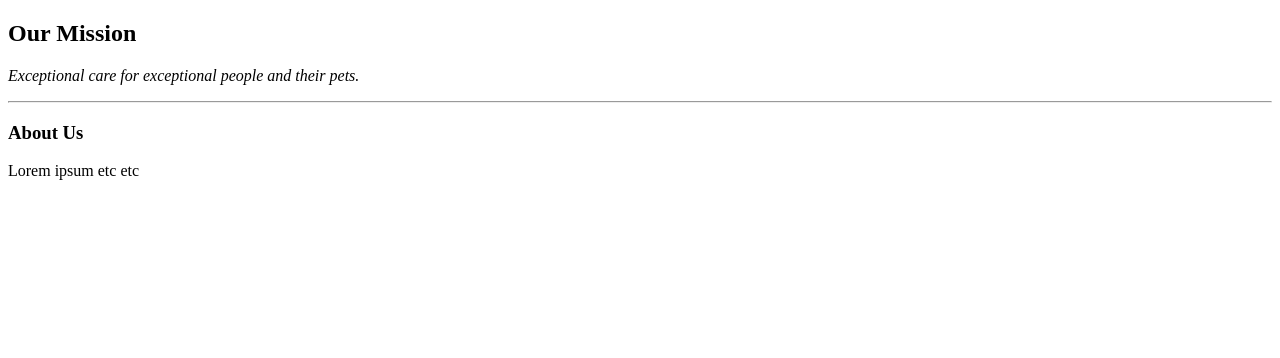
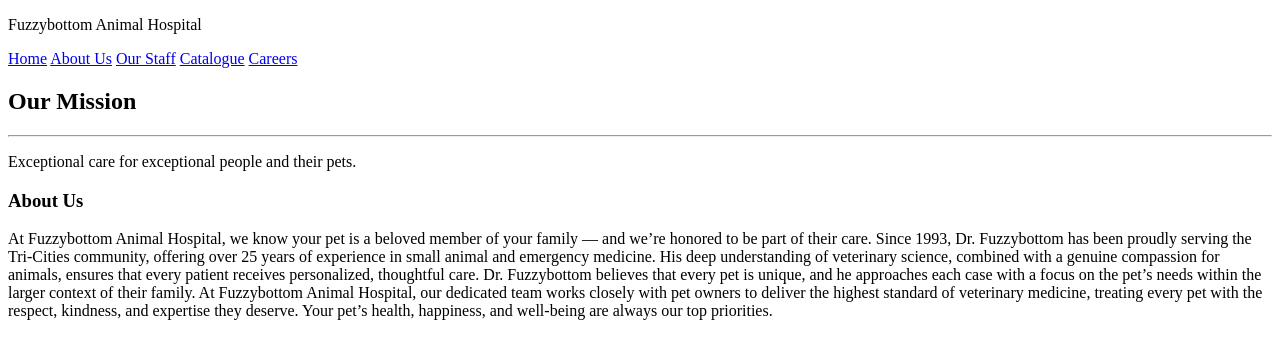
Before and after one commit to Skyai124/CSCI1100, a plain HTML site: page Website/subwaySmurfs/about.html in a window 1280 px wide. Drawn offline with Linux system fonts and the light colour scheme.

Commit message:
Update about.html
This won't look perfect until we consolidate the css files-- I used Skyai's and then added some of my own in

```diff
--- a/Website/subwaySmurfs/about.html
+++ b/Website/subwaySmurfs/about.html
@@ -14,23 +14,38 @@
      <!-- .html
         -        Author:            Aurora Liles
         -        Date:              11/18/2025
-        -        Last Revised:      11/18/2025
+        -        Last Revised:      11/27/2025
         -        Description:       CSCI 1210
     -->
 
 </head>
 <body>
+    <div class="banner">
+        <p class="banner-name">Fuzzybottom Animal Hospital</p>
+    </div>
+
     <div>
-        <h2><strong>Our Mission</strong></h2>
+        <nav>
+            <a href="index.html">Home</a>
+            <a href="about.html">About Us</a>
+            <a href="staff.html">Our Staff</a>
+            <a href="catalogue.html">Catalogue</a>
+            <a href="careers.html">Careers</a>
+        </nav>
+    </div>
 
-        <p><em>Exceptional care for exceptional people and their pets.</em></p>
+    <div class="container">
+        <h2>Our Mission</h2>
 
         <hr>
+
+        <p class="quote">Exceptional care for exceptional people and their pets.</p>
+
 
         <h3>About Us</h3>
 
         <p>
-            Lorem ipsum etc etc
+           At Fuzzybottom Animal Hospital, we know your pet is a beloved member of your family — and we’re honored to be part of their care. Since 1993, Dr. Fuzzybottom has been proudly serving the Tri-Cities community, offering over 25 years of experience in small animal and emergency medicine. His deep understanding of veterinary science, combined with a genuine compassion for animals, ensures that every patient receives personalized, thoughtful care. Dr. Fuzzybottom believes that every pet is unique, and he approaches each case with a focus on the pet’s needs within the larger context of their family. At Fuzzybottom Animal Hospital, our dedicated team works closely with pet owners to deliver the highest standard of veterinary medicine, treating every pet with the respect, kindness, and expertise they deserve. Your pet’s health, happiness, and well-being are always our top priorities.
         </p>
     </div>
 </body>
```
